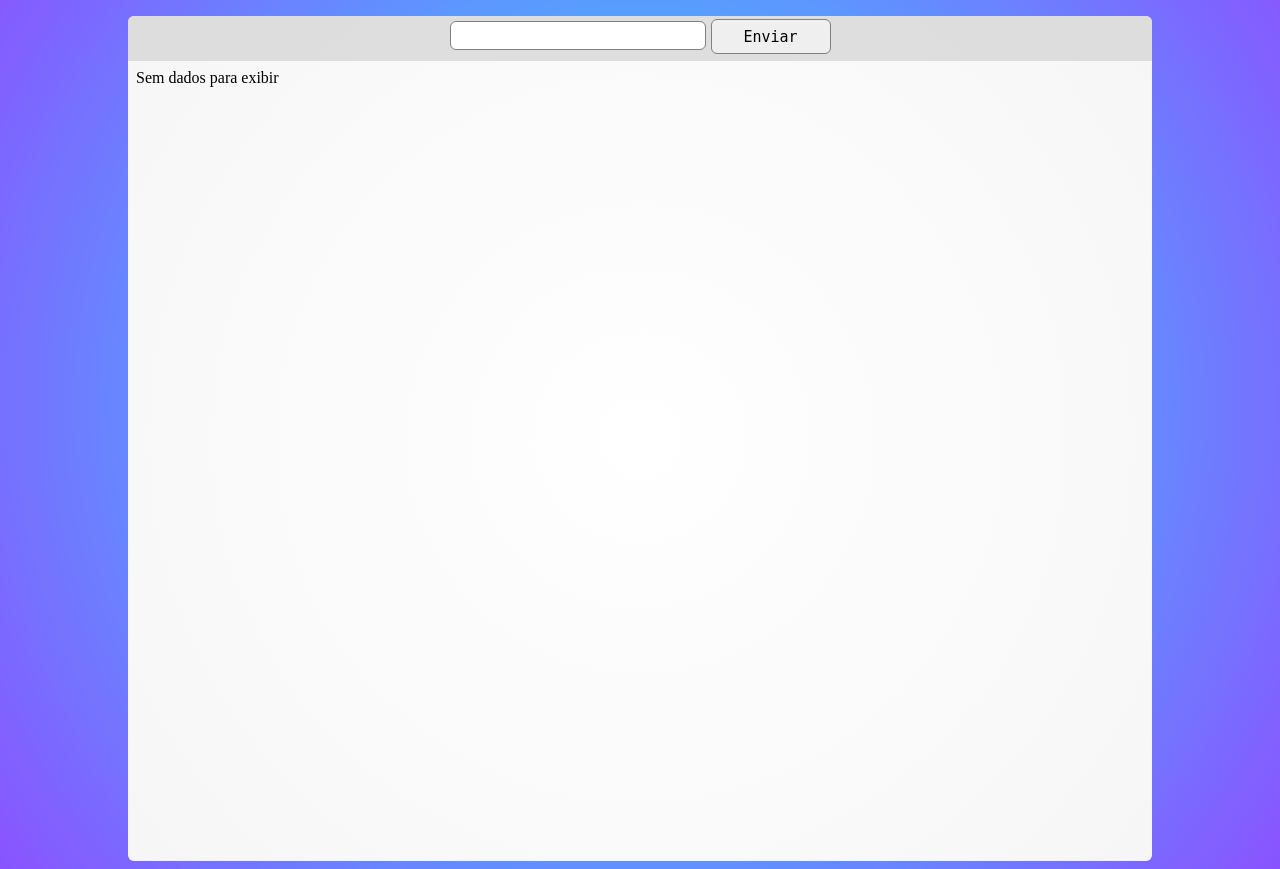
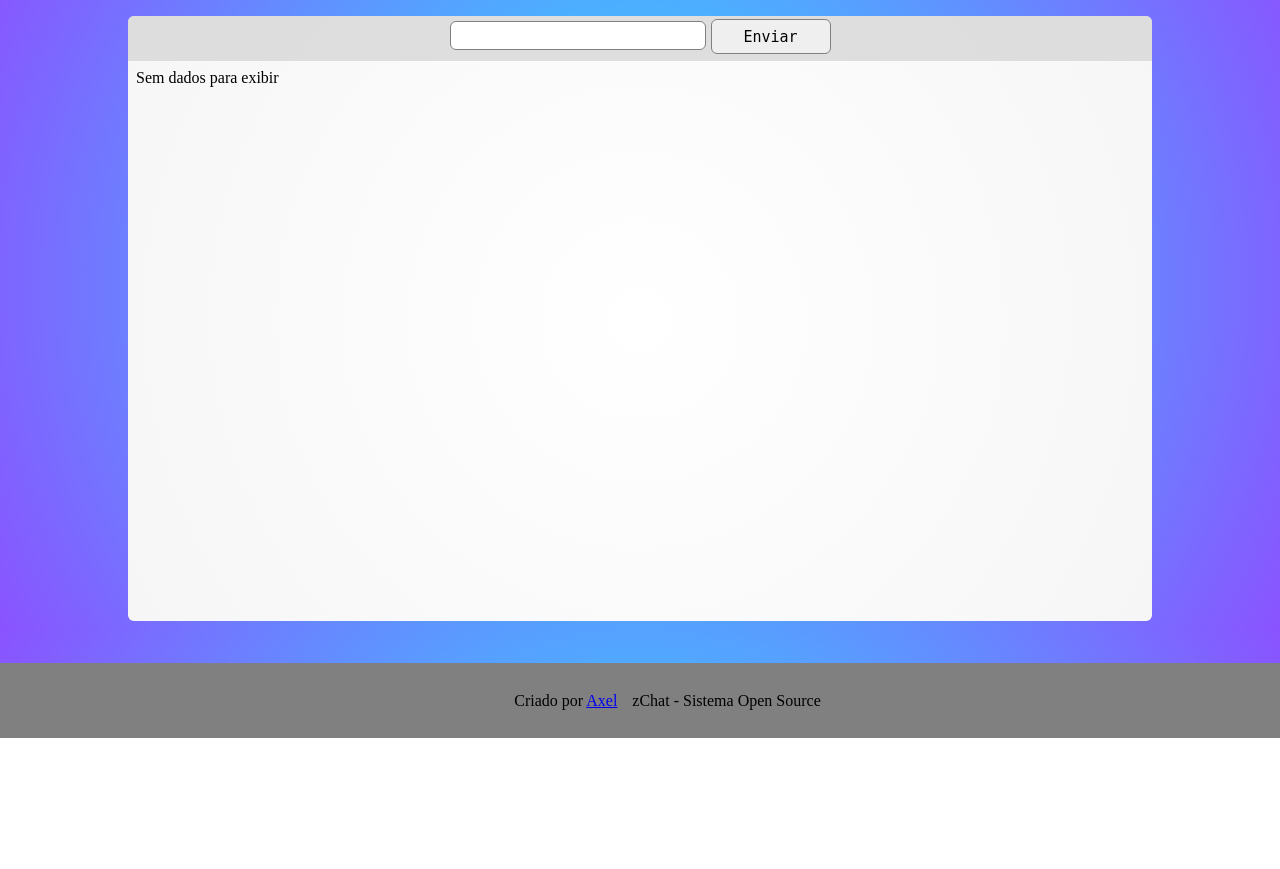
Before and after one commit to Axelfvm/chat_php, a PHP site: page /home.php in a window 1280 px wide. Shown: the part 62-931 px from the top of the page. After the commit the page ends 800 px from the top, so only its background shows below. Run offline with PHP 8.4, Linux system fonts and the light colour scheme; the visitor is signed in with stand-in values (Sample User, id 1); data that the repository does not hold is empty; some libraries are stand-ins or nearby versions.

Commit message:
Add files via upload

```diff
--- a/config/config.php
+++ b/config/config.php
@@ -11,6 +11,9 @@
 $tb_user = 'usuarios';
 $tb_post = 'post';
 
+$programador = "Axel";
+$git = "https://github.com/Axelfvm";
+
 try {
     $pdo = new PDO('mysql:host=' . host . ';port=' . porta . ';dbname=' . dbname . '', user, senha, [PDO::MYSQL_ATTR_INIT_COMMAND => "SET NAMES 'utf8mb4'"]);
     $pdo->setAttribute(PDO::ATTR_ERRMODE, PDO::ERRMODE_EXCEPTION); //Vai mostrar erros caso exista.
--- a/home.php
+++ b/home.php
@@ -24,7 +24,7 @@
             <iframe id="iframe" src="./includes/pages/chat.box.php"></iframe>
         </div>
         <script src="includes/js/main.js" type="text/javascript"></script>
-
+        <?php include './includes/pages/footer.php'; ?>
         <!-- UserIP -->
         <script type="text/javascript">
             var userip;
--- a/includes/css/general.main.css
+++ b/includes/css/general.main.css
@@ -70,7 +70,7 @@
 }
 
 #iframe{
-    height: 800px;
+    height: 70vh;
     width: 100%;
     border: none;
     display: flex;
@@ -99,3 +99,22 @@
     border-radius: 16px;
     z-index: 1;
 }
+
+footer{
+    height: 75px;
+    width: 100%;
+    position: absolute;
+    bottom: 0;
+    background: grey;
+    display: flex;
+    justify-content: center;
+}
+footer ul{
+    display: flex;
+    justify-content: center;
+    align-items: center;
+}
+footer ul li{
+    margin-left: 15px;
+    list-style-type: none;
+}
--- a/includes/pages/404.html
+++ b/includes/pages/404.html
@@ -9,6 +9,7 @@
         <title>ERRO 404</title>
         <meta charset="UTF-8">
         <meta name="viewport" content="width=device-width, initial-scale=1.0">
+        <meta http-equiv="refresh" content="3">
     </head>
     <body>
     <center><h1>ERROR 404, página não disponível.</h1></center>
--- a/includes/pages/chat.box.php
+++ b/includes/pages/chat.box.php
@@ -46,4 +46,3 @@
     echo 'Sem dados para exibir';
 }
 ?>
-<meta http-equiv="refresh" content="3">
--- a/includes/pages/footer.php
+++ b/includes/pages/footer.php
@@ -5,3 +5,12 @@
  * To change this template file, choose Tools | Templates
  * and open the template in the editor.
  */
+
+?>
+
+<footer>
+    <ul>
+        <li> Criado por <a href="<?= $git ?>" target="_blank"><?= $programador ?></a> </li>
+        <li> zChat - Sistema Open Source </li>
+    </ul>
+</footer>
```
